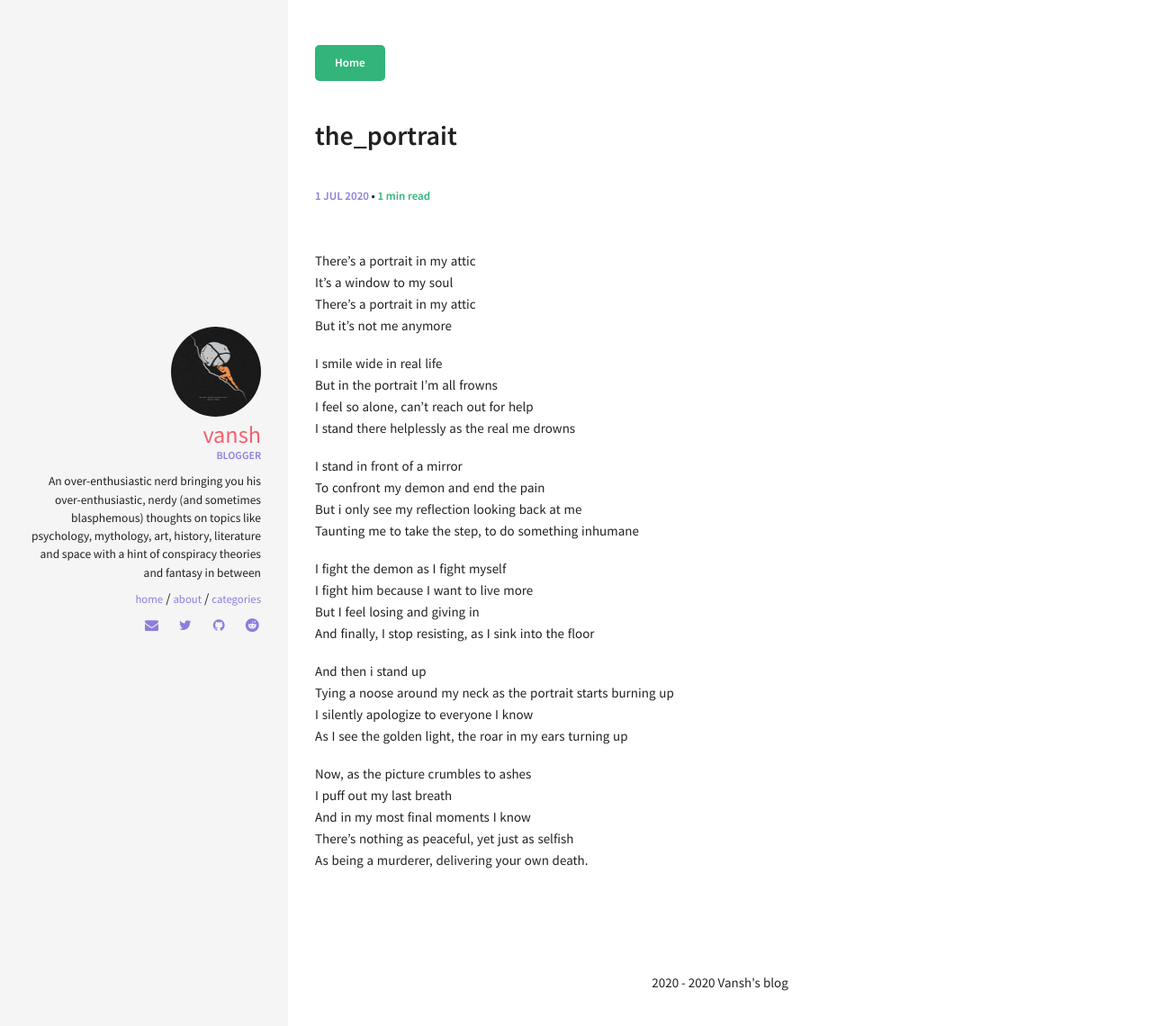
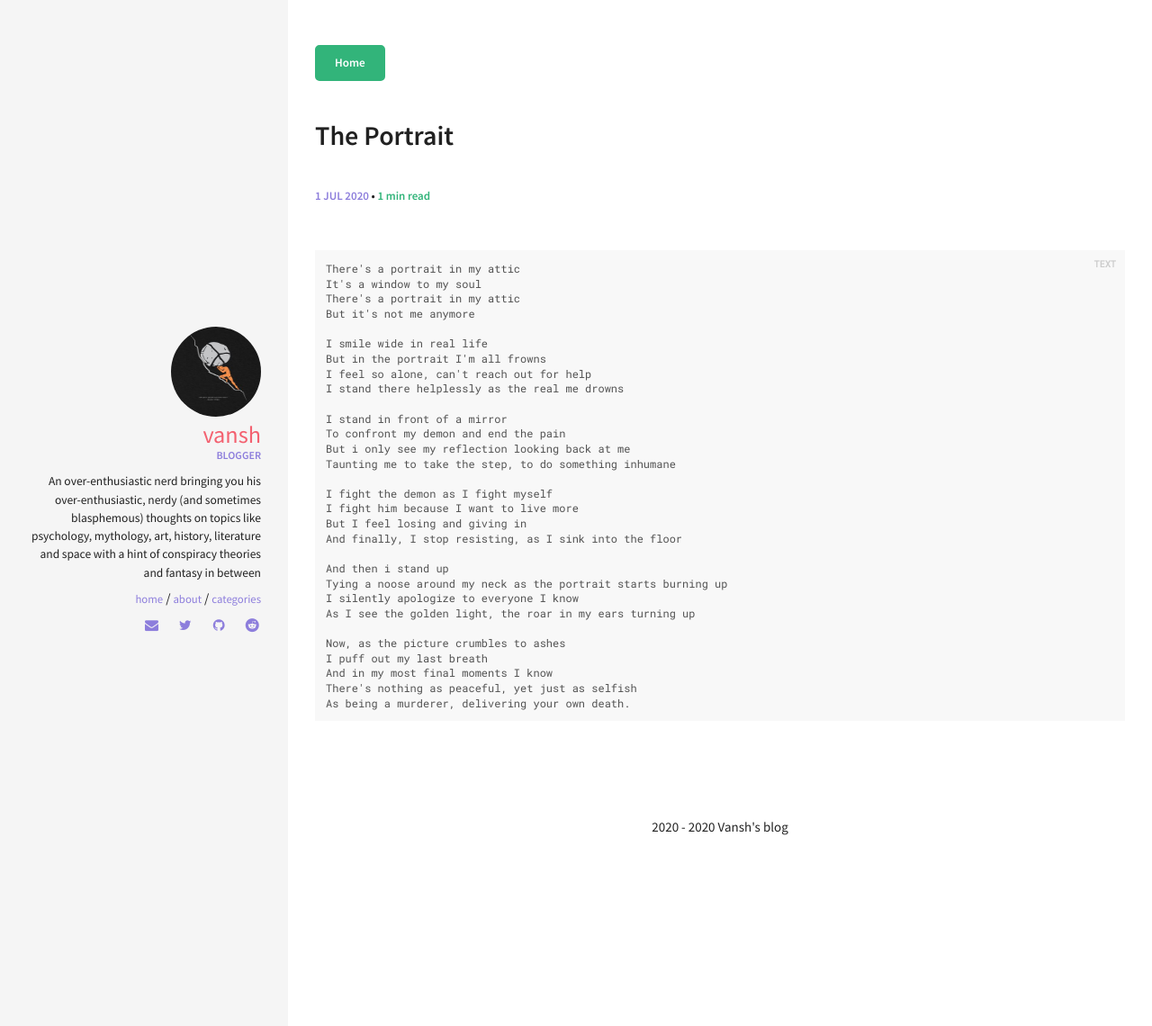
Before and after one commit to Vansh921/Website, a Jekyll site: the page built from _posts/2020-06-30-the-portrait.md, in a window 1280 px wide. Shown: the top 1140 px of the page at 90% size. Built offline with Jekyll 4.4.1, drawn with Linux system fonts in a browser that asks for light colours.

Commit message:
Update 2020-06-30-the-portrait.md

```diff
--- a/_posts/2020-06-30-the-portrait.md
+++ b/_posts/2020-06-30-the-portrait.md
@@ -1,6 +1,6 @@
 ---
 layout:     post
-title:     "the_portrait"
+title:     "The Portrait"
 description:  "An attempt to show the mindset of a suicidal person"
 date:      2020-06-30 20:35:00
 author:     "Vansh"
@@ -8,33 +8,35 @@ permalink:  /:title/
 category:  "Poems"
 ---
 
-There's a portrait in my attic\
-It's a window to my soul\
-There's a portrait in my attic\
+{% highlight text %}
+There's a portrait in my attic
+It's a window to my soul
+There's a portrait in my attic
 But it's not me anymore
 
-I smile wide in real life\
-But in the portrait I'm all frowns\
-I feel so alone, can't reach out for help\
+I smile wide in real life
+But in the portrait I'm all frowns
+I feel so alone, can't reach out for help
 I stand there helplessly as the real me drowns
 
-I stand in front of a mirror\
-To confront my demon and end the pain\
-But i only see my reflection looking back at me\
+I stand in front of a mirror
+To confront my demon and end the pain
+But i only see my reflection looking back at me
 Taunting me to take the step, to do something inhumane
 
-I fight the demon as I fight myself\
-I fight him because I want to live more\
-But I feel losing and giving in\
+I fight the demon as I fight myself
+I fight him because I want to live more
+But I feel losing and giving in
 And finally, I stop resisting, as I sink into the floor
 
-And then i stand up\
-Tying a noose around my neck as the portrait starts burning up\
-I silently apologize to everyone I know\
+And then i stand up
+Tying a noose around my neck as the portrait starts burning up
+I silently apologize to everyone I know
 As I see the golden light, the roar in my ears turning up
 
-Now, as the picture crumbles to ashes\
-I puff out my last breath\
-And in my most final moments I know\
-There's nothing as peaceful, yet just as selfish\
+Now, as the picture crumbles to ashes
+I puff out my last breath
+And in my most final moments I know
+There's nothing as peaceful, yet just as selfish
 As being a murderer, delivering your own death.
+{% endhighlight %}
```
